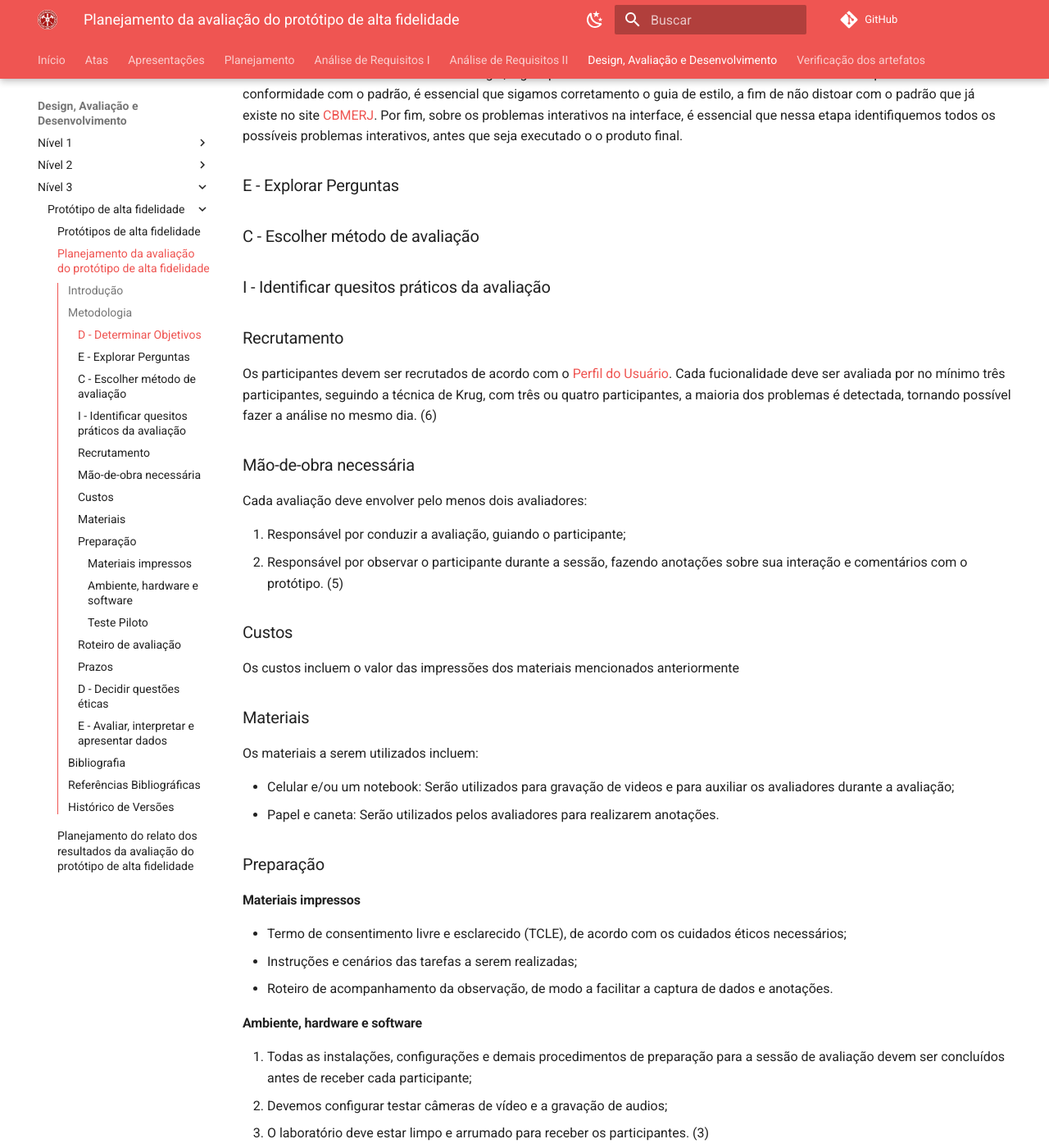
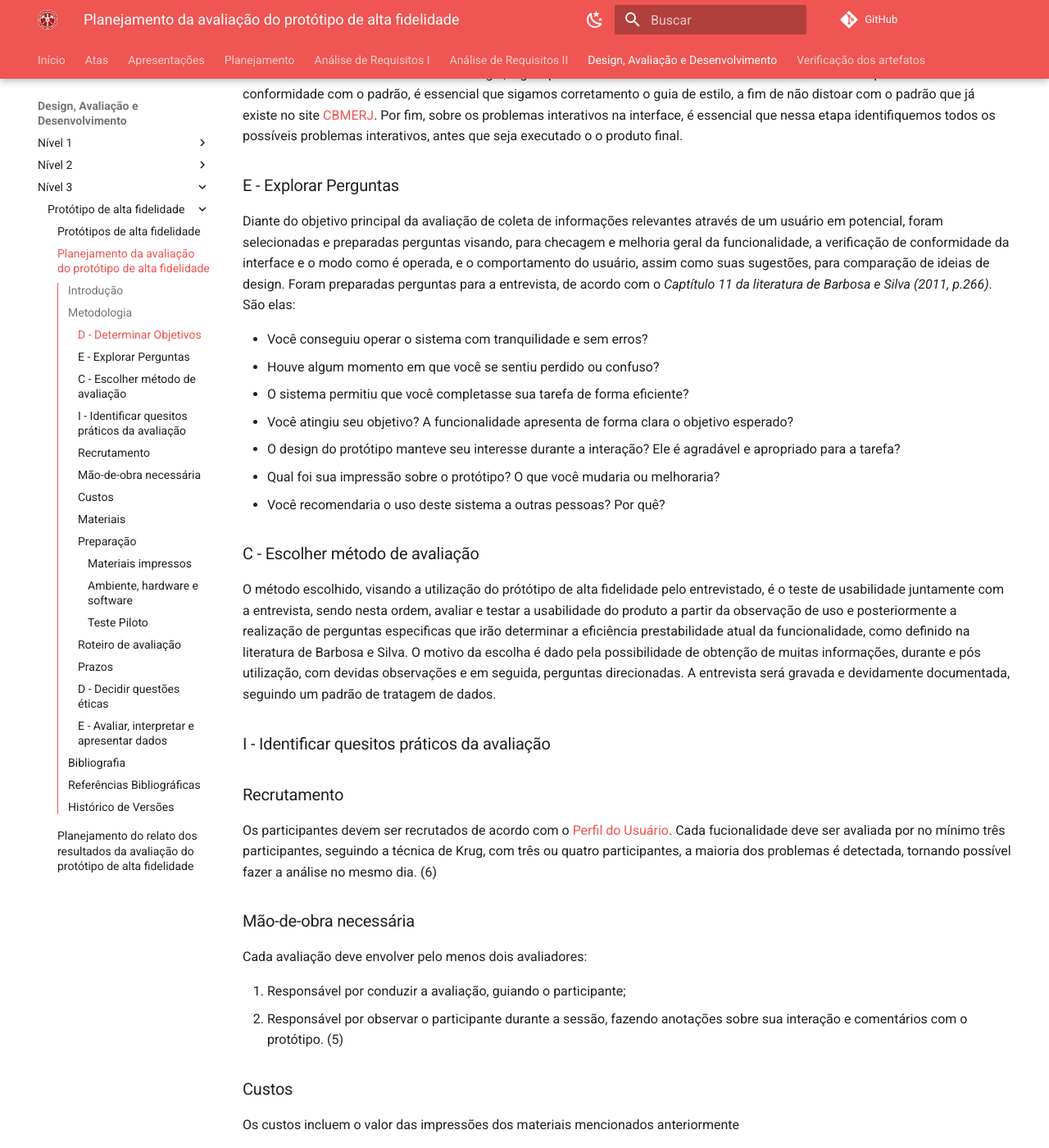
Before and after one commit to Interacao-Humano-Computador/2024.1-CBMERJ, an MkDocs documentation site: the page built from docs/design_avaliacao_desenvolvimento/nivel_3/planejamento_avaliacao_prototipo_alta.md, in a window 1280 px wide and 1400 px high, scrolled down 1045 px. Shown: the whole window at 82% size. Built offline with MkDocs 1.6.1 and Material for MkDocs 9.7.7, drawn with Linux system fonts in a browser that asks for light colours; comment, search, counter and statistics services are not loaded; some of the changed text lies outside the part shown.

Commit message:
Adicionando textos a letras do DECIDE

```diff
--- a/docs/design_avaliacao_desenvolvimento/nivel_3/planejamento_avaliacao_prototipo_alta.md
+++ b/docs/design_avaliacao_desenvolvimento/nivel_3/planejamento_avaliacao_prototipo_alta.md
@@ -21,8 +21,19 @@ Os objetivos são importante para nortear o planejamento do projeto. Sendo assim
 **Justificativa de escolha dos objetivos:** Esses objetivos foram escolhidos com o intuito de analisar se nossa proposta está adequada com o [perfil do usuário](../../analise_requisitos_1/perfil_usuario.md) e o [guia de estilo](../../analise_requisitos_2/guia_estilo.md). Em relação à apropriação da tecnologia, este perfil de usuário sugere que o usuário alvo tem facilidade com a tecnologia, logo é preciso desenvolver um sistema de acordo com este requisito. Sobre a conformidade com o padrão, é essencial que sigamos corretamento o guia de estilo, a fim de não distoar com o padrão que já existe no site [CBMERJ](https://www.cbmerj.rj.gov.br/). Por fim, sobre os problemas interativos na interface, é essencial que nessa etapa identifiquemos todos os possíveis problemas interativos, antes que seja executado o o produto final.
 
 ### E - Explorar Perguntas
+Diante do objetivo principal da avaliação de coleta de informações relevantes através de um usuário em potencial, foram selecionadas e preparadas perguntas visando, para checagem e melhoria geral da funcionalidade, a verificação de conformidade da interface e o modo como é operada, e o comportamento do usuário, assim como suas sugestões, para comparação de ideias de design. Foram preparadas perguntas para a entrevista, de acordo com o _Captítulo 11 da literatura de Barbosa e Silva (2011, p.266)_<a id="anchor_1" href="#REF1"></a>. São elas:
+
+- Você conseguiu operar o sistema com tranquilidade e sem erros?
+- Houve algum momento em que você se sentiu perdido ou confuso?
+- O sistema permitiu que você completasse sua tarefa de forma eficiente?
+- Você atingiu seu objetivo? A funcionalidade apresenta de forma clara o objetivo esperado?
+- O design do protótipo manteve seu interesse durante a interação? Ele é agradável e apropriado para a tarefa?
+- Qual foi sua impressão sobre o protótipo? O que você mudaria ou melhoraria?
+- Você recomendaria o uso deste sistema a outras pessoas? Por quê?
 
 ### C - Escolher método de avaliação
+O método escolhido, visando a utilização do prótótipo de alta fidelidade pelo entrevistado, é o teste de usabilidade juntamente com a entrevista, sendo nesta ordem, avaliar e testar a usabilidade do produto a partir da observação de uso e posteriormente a realização de perguntas especificas que irão determinar a eficiência prestabilidade atual da funcionalidade, como definido na literatura de Barbosa e Silva.
+O motivo da escolha é dado pela possibilidade de obtenção de muitas informações, durante e pós utilização, com devidas observações e em seguida, perguntas direcionadas. A entrevista será gravada e devidamente documentada, seguindo um padrão de tratagem de dados.
 
 ### I - Identificar quesitos práticos da avaliação
 
@@ -113,6 +124,11 @@ De acordo com os princípios éticos e de integridade, o termo de consentimento
 <p style="text-align: center">Figura 1 - Termo de Consentimento (Fonte: Daniela Alarcão, 2024).</p>
 
 ### E - Avaliar, interpretar e apresentar dados
+Após a conclusão da avaliação, os dados coletados serão documentados e analisados, levando em consideração o contexto em que foram obtidos. Será verificado se esses dados possuem um alto grau de confiabilidade e se podem ser generalizados para representar a base de usuários do site.
+
+Durante o processo, será essencial registrar os problemas encontrados e as dificuldades enfrentadas durante a interação, que podem incluir questões de usabilidade, falta de funcionalidades, bem como decorrentes problemas de desempenho. As descrições detalhadas dos problemas serão registradas, juntamente com suas classificações, sugestões de melhorias e o feedback dos usuários. Além disso, observações gerais sobre a entrevista serão documentadas.
+
+Após essa etapa, os dados processados serão apresentados à equipe de desenvolvimento, com o objetivo de extrair o máximo de informações relevantes para o aprimoramento do projeto. Isso garantirá que todas as descobertas sejam utilizadas para melhorar o sistema e atender melhor às necessidades dos usuários.
 
 ## Bibliografia
 > - Barbosa, S. D. J.; Silva, B. S. da; Silveira, M. S.; Gasparini, I.; Darin, T.; Barbosa, G. D. J. Interação Humano-Computador e Experiência do usuário. (2021). Acesso em: 03 de junho de 2024.
```
